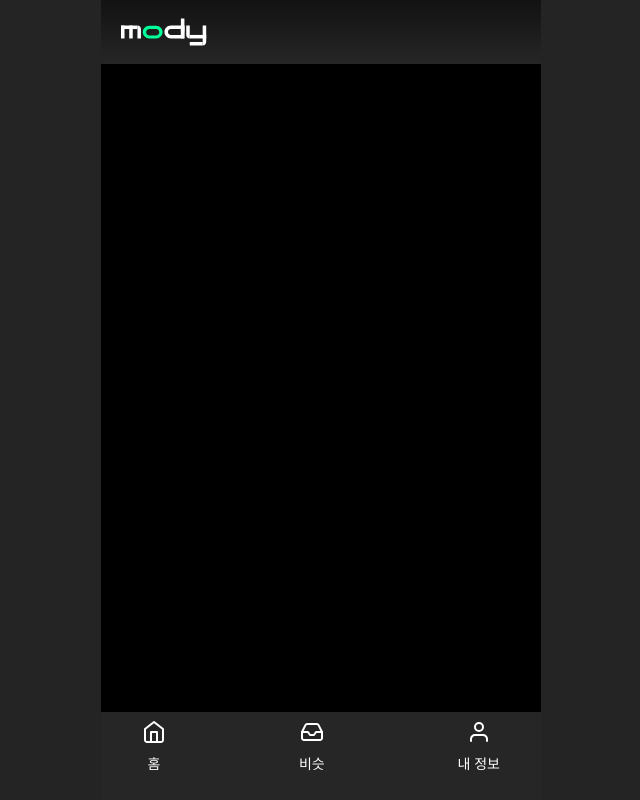
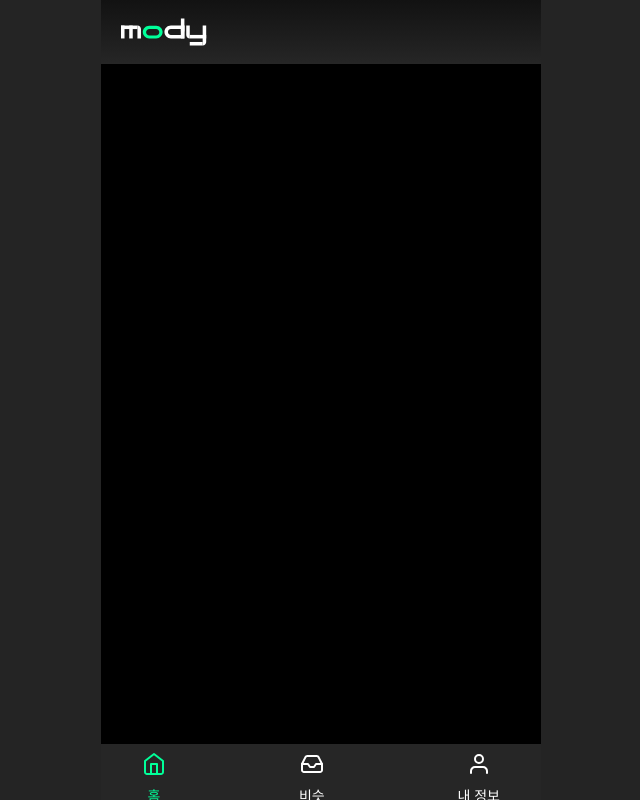
Before and after one commit to TeamMody/mody-front, a React (Vite) app: page / in a window 1280 px wide. Shown: the whole page, without its empty margins (319-959 px from the left). Built offline with nearby package versions, Linux system fonts and the light colour scheme.

Commit message:
:recycle: refactor: #17 바텀네비 home 경로 수정

```diff
--- a/src/shared/ui/BottomNavigation.tsx
+++ b/src/shared/ui/BottomNavigation.tsx
@@ -13,8 +13,8 @@ const BottomNavigation = () => {
   return (
     <Wrapper>
       <Container>
-        <BottomLink to="/home" $active={isActiveState('/home')}>
-          <IcHome $active={isActiveState('/home')} />
+        <BottomLink to="/" $active={isActiveState('/')}>
+          <IcHome $active={isActiveState('/')} />
           홈
         </BottomLink>
         <BottomLink to="/post" $active={isActiveState('/post')}>
@@ -35,6 +35,7 @@ export default BottomNavigation;
 const Wrapper = styled.nav`
   position: fixed;
   bottom: 0;
+  height: 7vh;
   width: 100vw;
   max-width: 440px;
 `;
```
